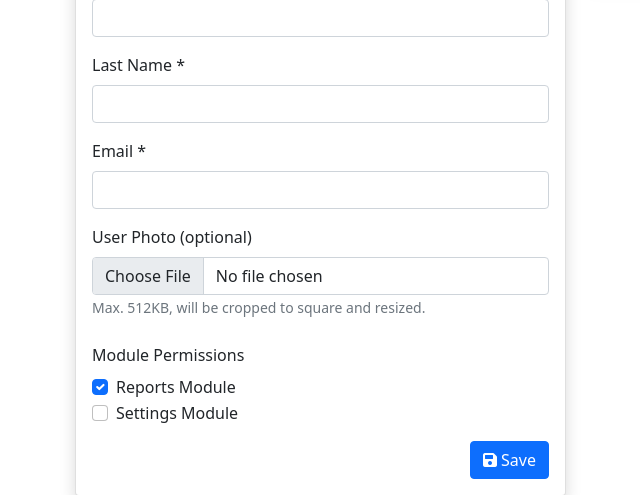
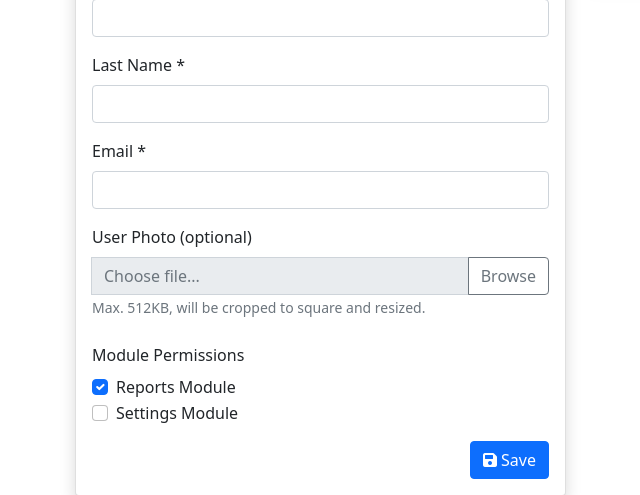
Before and after one commit to BlueBlack1974/crm-app, a Flask app: template templates/ayarlar/kullanicilar.html in a window 1280 px wide. Shown: the part 288-783 px from the top of the page, without its empty margins (187-827 px from the left). Run offline with Flask 3, Linux system fonts and the light colour scheme; the template is opened without the code that fills it, so the values that code supplies are empty; parts of the project's set-up code (start-up, migrations or seed data) failed here and were passed over; some libraries are stand-ins or nearby versions.

Commit message:
fix: customize file selection button in user settings to show proper translations

```diff
--- a/templates/ayarlar/kullanicilar.html
+++ b/templates/ayarlar/kullanicilar.html
@@ -46,7 +46,11 @@
                     <!-- Password field removed; default 123 assigned -->
                     <div class="mb-3">
                         <label class="form-label">{{ _('User Photo (optional)') }}</label>
-                        <input type="file" name="foto" id="foto" class="form-control" accept="image/*">
+                        <div class="input-group">
+                            <input type="file" name="foto" id="foto" class="form-control" accept="image/*" style="display: none;">
+                            <input type="text" class="form-control" id="foto_display" placeholder="{{ _('Choose file...') }}" readonly>
+                            <button class="btn btn-outline-secondary" type="button" id="foto_btn">{{ _('Browse') }}</button>
+                        </div>
                         <input type="hidden" name="foto_cropped" id="foto_cropped">
                         <small class="text-muted">{{ _('Max. 512KB, will be cropped to square and resized.') }}</small>
                         <div class="mt-2 d-flex align-items-center">
@@ -158,6 +162,8 @@
 
 <script>
 const fotoInput = document.getElementById('foto');
+const fotoDisplay = document.getElementById('foto_display');
+const fotoBtn = document.getElementById('foto_btn');
 const previewImg = document.getElementById('fotoPreview');
 const openCropBtn = document.getElementById('openCrop');
 const avatarModalEl = document.getElementById('avatarModal');
@@ -168,14 +174,31 @@ let minScale = 1;
 let posX = 0, posY = 0;
 let isDragging = false; let startX = 0, startY = 0;
 let sourceURL = null;
+
+// Browse button click handler
+if (fotoBtn) {
+  fotoBtn.addEventListener('click', function() {
+    fotoInput.click();
+  });
+}
+
 if (fotoInput) {
   fotoInput.addEventListener('change', function() {
     const file = this.files && this.files[0];
-    if (!file) return;
+    if (!file) {
+      fotoDisplay.value = '';
+      return;
+    }
+
+    // Update display input with filename
+    fotoDisplay.value = file.name;
+
     if (file.size > 512 * 1024) {
       alert('{{ _("File size exceeds 512KB. Please select a smaller image.") }}');
       this.value = '';
+      fotoDisplay.value = '';
       previewImg.style.display = 'none';
+      openCropBtn.style.display = 'none';
       return;
     }
     const reader = new FileReader();
```
Also changed, not shown: translations/en/LC_MESSAGES/messages.po, translations/tr/LC_MESSAGES/messages.po.
